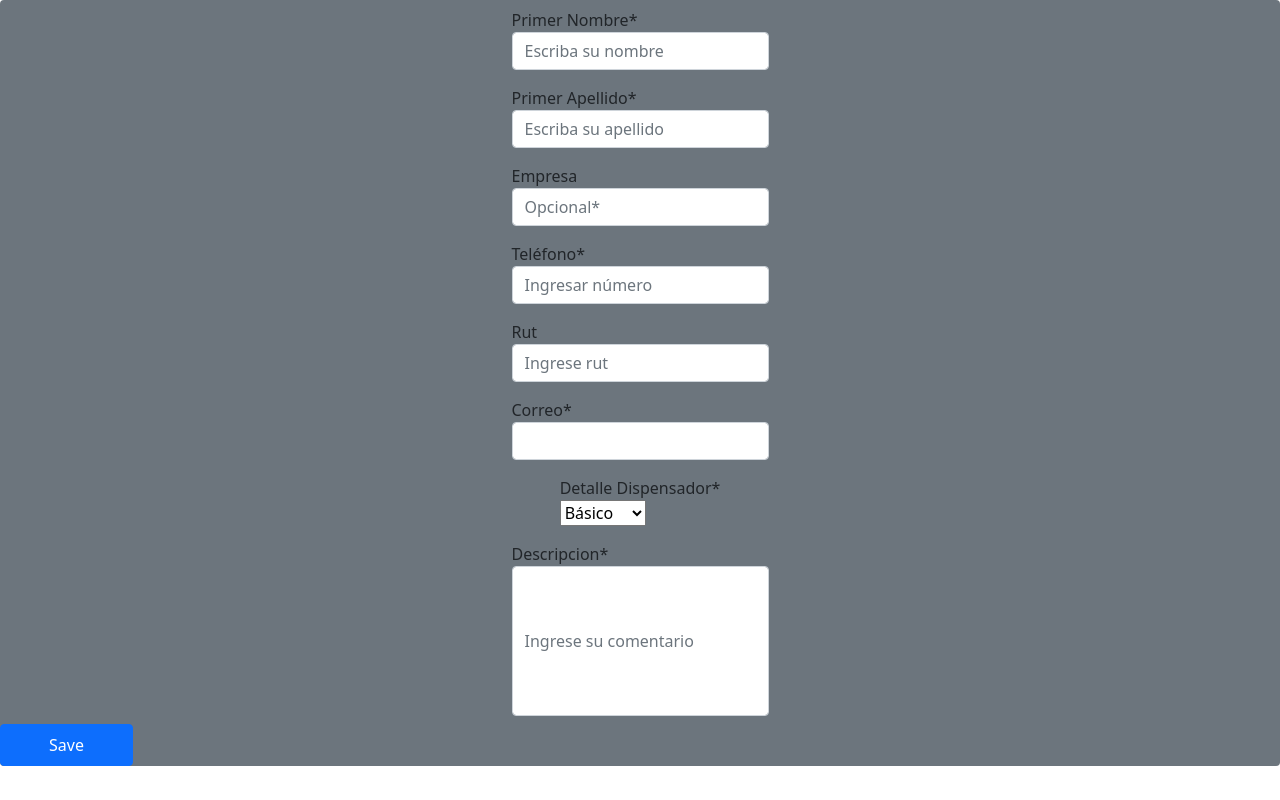
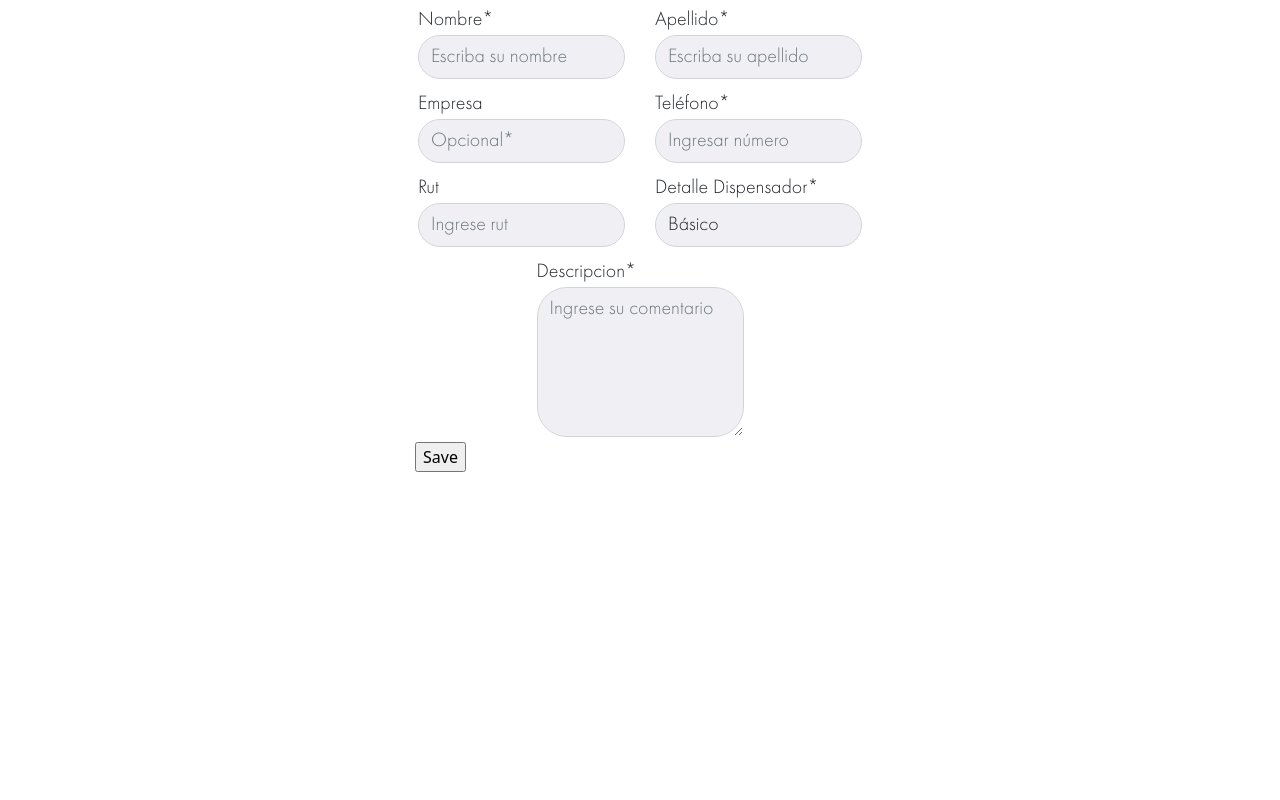
Before and after one commit to Fckworld/ecopura_django, a Django app: page /contacto in a window 1280 px wide. Run offline with Django 4.2, Linux system fonts and the light colour scheme; parts of the project's set-up code (start-up, migrations or seed data) failed here and were passed over; some libraries are stand-ins or nearby versions.

Commit message:
REALIZANDO CSS DEL FORM

```diff
--- a/ecopura_django/ecopuraApp/forms.py
+++ b/ecopura_django/ecopuraApp/forms.py
@@ -2,71 +2,50 @@ from django import forms
 from ecopuraApp.models import Mensaje
 from ecopuraApp.models import *
 from crispy_forms.helper import FormHelper
-from crispy_forms.layout import Submit, Layout, HTML, Field, Div, Column,Row
+from crispy_forms.layout import Submit, Layout, HTML, Field, Div, Column, Row
 from django.core.validators import RegexValidator
 
+
 def personal_validator(value):
-    if len(value)<3:
+    if len(value) < 3:
         raise forms.ValidationError('el valor tiene que ser mayor a 3')
 
+
 class CrearContactoForm(forms.ModelForm):
-    #Tomar en cuenta que al usar el widget, el tipo de input predomina con el widget
-    p_nombre = forms.CharField(max_length=100,label='Primer Nombre',widget=forms.TextInput(attrs={'placeholder':'Escriba su nombre'}))
-    p_apellido = forms.CharField(max_length=100,label='Primer Apellido',widget=forms.TextInput(attrs={'placeholder':'Escriba su apellido'}))
-    empresa = forms.CharField(max_length=100,label='Empresa',required=False,widget=forms.TextInput(attrs={'placeholder':'Opcional*'}))
-    telefono = forms.IntegerField(label='Teléfono',widget=forms.NumberInput(attrs={'placeholder':'Ingresar número'}))
-    rut_empresa = forms.CharField(max_length=13,label='Rut',required=False,validators=[RegexValidator(r'^\d\d.\d\d\d.\d\d\d-\d$',message='xx.xxx.xxx-x'),],widget=forms.TextInput(attrs={'placeholder':'Ingrese rut'}))
+    # Tomar en cuenta que al usar el widget, el tipo de input predomina con el widget
+    p_nombre = forms.CharField(max_length=100, label='Nombre', widget=forms.TextInput(
+        attrs={'placeholder': 'Escriba su nombre'}))
+    p_apellido = forms.CharField(max_length=100, label='Apellido', widget=forms.TextInput(
+        attrs={'placeholder': 'Escriba su apellido'}))
+    empresa = forms.CharField(max_length=100, label='Empresa', required=False,
+                              widget=forms.TextInput(attrs={'placeholder': 'Opcional*'}))
+    telefono = forms.IntegerField(label='Teléfono', widget=forms.NumberInput(
+        attrs={'placeholder': 'Ingresar número'}))
+    rut_empresa = forms.CharField(max_length=13, label='Rut', required=False, validators=[RegexValidator(
+        r'^\d\d.\d\d\d.\d\d\d-\d$', message='xx.xxx.xxx-x'), ], widget=forms.TextInput(attrs={'placeholder': 'Ingrese rut'}))
     #rut_ver_empresa = forms.CharField(max_length=1,label='',widget=forms.TextInput(attrs={'placeholder':'CV'}))
     correo = forms.EmailField(label='Correo')
     BASIC = 'BS'
     ELECTRIC = 'EL'
     AMBAS = 'AB'
     CHOICES = [
-        (BASIC,'Básico'),
-        (ELECTRIC,'Eléctrico'),
-        (AMBAS,'Ambos',)
+        (BASIC, 'Básico'),
+        (ELECTRIC, 'Eléctrico'),
+        (AMBAS, 'Ambos',)
     ]
-    detalle_dispensador = forms.CharField(label='Detalle Dispensador',widget=forms.Select(choices=CHOICES))
-    detalle_texto = forms.CharField(label='Descripcion',widget=forms.TextInput(attrs={'placeholder':'Ingrese su comentario','style':'height:150px'}))
+    detalle_dispensador = forms.CharField(
+        label='Detalle Dispensador', widget=forms.Select(choices=CHOICES))
+    detalle_texto = forms.CharField(label='Descripcion', widget=forms.Textarea(
+        attrs={'placeholder': 'Ingrese su comentario', 'style': 'height:150px','cols':"70", 'rows':'50'}))
 
     class Meta:
         model = Mensaje
-        fields = "__all__"
+        exclude = ('usuario','rut_ver_empresa',)
 
-    def __init__(self, *args, **kwargs):
-        centrar = 'px-5 py-2 d-flex justify-content-center'
-        super().__init__(*args, **kwargs)
-        self.helper = FormHelper(self)
-        self.helper.form_method = 'post'
-
-        vl =  Div(
-                    Div(
-                        Field('p_nombre'),css_class=centrar,),
-                    Div(
-                        Field('p_apellido'),css_class=centrar,),
-                    Div(
-                        Field('empresa'),css_class=centrar,),
-                    Div(
-                        Field('telefono'),css_class=centrar,),
-                    Div(
-                        Field('rut_empresa'),css_class=centrar,),
-                    Div(
-                        Field('correo'),css_class=centrar,),
-                    Div(
-                        Field('detalle_dispensador'),css_class=centrar,),
-                    Div(
-                        Field('detalle_texto'),css_class=centrar,),
-
-                    Submit('submit','Save',css_class=centrar,),
-
-
-                    css_class='col bg-secondary rounded',css_id='columna_form',
-        )
-        self.helper.layout = Layout(vl)
 
     def clean_p_nombre(self, *args, **kwargs):
         p_nombre = self.cleaned_data.get('p_nombre')
-        if len(p_nombre)>1:
+        if len(p_nombre) > 1:
             return p_nombre
         else:
             raise forms.ValidationError('ASDNJKLADHJKLS')
--- a/ecopura_django/ecopuraApp/static/css/contacto.css
+++ b/ecopura_django/ecopuraApp/static/css/contacto.css
@@ -1,3 +1,46 @@
-strong{
-    color: blue;
+@font-face {
+    font-family:Futura-Pt-Light;
+    src: url(../fonts/Futura-Pt-Light.otf);
 }
+form{
+    max-width: 350px;
+}
+.col-md-6{
+    padding: 5px 15px;
+    font-size: 20px;
+}
+label{
+    font-family: Futura-Pt-Light;
+}
+.textinput.textInput.form-control{
+    font-size: 20px;
+    border-radius: 30px;
+    background-color: #efeff4;
+    font-family: Futura-Pt-Light;
+
+}
+.numberinput.form-control{
+    font-size: 20px;
+    border-radius: 30px;
+    background-color: #efeff4;
+    font-family: Futura-Pt-Light;
+}
+
+.select.custom-select.form-control{
+    font-size: 20px;
+    border-radius: 30px;
+    background-color: #efeff4;
+    font-family: Futura-Pt-Light;
+}
+.textarea.form-control{
+    font-size: 20px;
+    border-radius: 30px;
+    background-color: #efeff4;
+    font-family: Futura-Pt-Light;
+}
+
+@media (min-width: 768px) {
+    form{
+        max-width: 450px;
+    }
+}
--- a/ecopura_django/ecopuraApp/templates/contacto.html
+++ b/ecopura_django/ecopuraApp/templates/contacto.html
@@ -3,5 +3,41 @@
 {% load static%}
 <link href="https://cdn.jsdelivr.net/npm/bootstrap@5.0.2/dist/css/bootstrap.min.css" rel="stylesheet" integrity="sha384-EVSTQN3/azprG1Anm3QDgpJLIm9Nao0Yz1ztcQTwFspd3yD65VohhpuuCOmLASjC" crossorigin="anonymous">
 <link rel="stylesheet" href="{% static 'css/contacto.css'%}">
-{%csrf_token%}
-{% crispy form%}
+
+<!--
+    {%csrf_token%}
+    {% crispy form%}-->
+<form class="mx-auto" method="POST">
+    {%csrf_token%}
+    <div class="row">
+        <div class="col-md-6">
+            {{form.p_nombre | as_crispy_field}}
+        </div>
+        <div class="col-md-6">
+            {{form.p_apellido | as_crispy_field}}
+        </div>
+    </div>
+    <div class="row">
+        <div class="col-md-6">
+            {{form.empresa | as_crispy_field}}
+        </div>
+        <div class="col-md-6">
+            {{form.telefono | as_crispy_field}}
+        </div>
+    </div>
+    <div class="row">
+        <div class="col-md-6">
+            {{form.rut_empresa | as_crispy_field}}
+        </div>
+        <div class="col-md-6">
+            {{form.detalle_dispensador | as_crispy_field}}
+        </div>
+    </div>
+
+    <div class="row d-flex justify-content-center">
+        <div class="col-md-6">
+            {{form.detalle_texto | as_crispy_field}}
+        </div>
+    </div>
+    <input type="submit" name="subrmit" value="Save">
+</form>
```
Also changed, not shown: ecopura_django/ecopuraApp/static/fonts/Futura-Pt-Light.otf (added).
